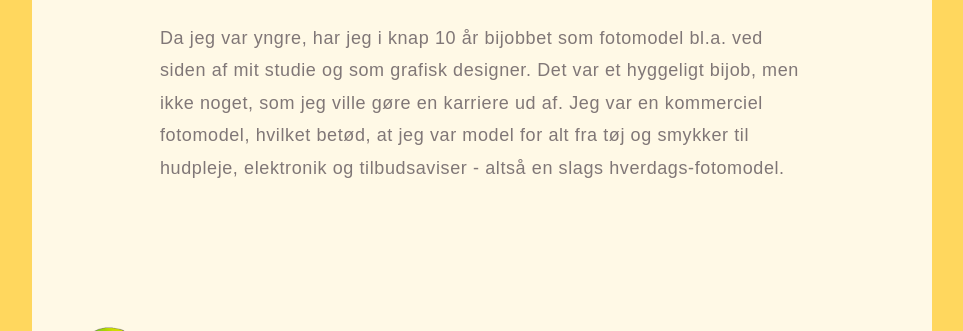
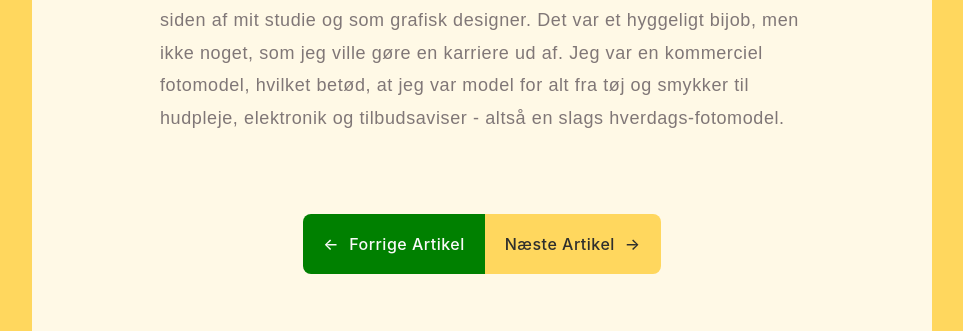
Before and after one commit to JarlTuxen/MadprojektHTMLCSS, a plain HTML site: page src/artikel1.html in a window 1280 px wide. Shown: the part 3458-3789 px from the top of the page, without its empty margins (158-1121 px from the left). Drawn offline with Linux system fonts and the light colour scheme.

Commit message:
Fix margin and button next

```diff
--- a/css/ArtikelStyle.css
+++ b/css/ArtikelStyle.css
@@ -48,10 +48,12 @@ body {
 
 h2 {
     font-size: 32px;
-
     font-weight: 900;
     font-family: Inter, serif;
 
+}
+.article-header.first-header {
+    margin-bottom: 5px;
 }
 
 .logo-nav {
@@ -117,6 +119,7 @@ p {
     flex: 0 0 70%;
     max-width: 70%;
     padding-left: 5%;
+
 }
 
 .background {
@@ -136,6 +139,9 @@ p {
     padding: 20px 10% 40px;
 
 
+}
+.article-header {
+    margin-bottom: -25px;
 }
 
 
@@ -335,5 +341,70 @@ li {
     flex-direction: row-reverse;
     margin-top: 60px;
     margin-bottom: 30px;
+}
+
+.article-next-back {
+    display: flex;
+    justify-content: center;
+    margin-top: 80px;
 
 }
+
+.next {
+    font-size: 16px;
+    font-family: Inter, sans-serif;
+    padding: 20px;
+    border: 0;
+    border-radius: 0 8px 8px 0;
+    font-weight: 500;
+    letter-spacing: 0.5px;
+    text-transform: capitalize;
+    color: #2f2f2d;
+    background-color: #FFD75E;
+
+
+}
+.next:after {
+    content: "\2192";
+    margin-left: 10px;
+}
+.next:hover {
+
+    transition-duration: 0.3s;
+    color: #fafafa;
+    background-color: green;
+    -ms-transform: scale(1.2);
+    transform: scale(1.2);
+    border-radius: 8px 8px 8px 8px;
+
+}
+
+
+.back {
+    font-size: 16px;
+    font-family: Inter, sans-serif;
+    padding: 20px;
+    border: 0;
+    font-weight: 500;
+    letter-spacing: 0.5px;
+    text-transform: capitalize;
+    color: #fafafa;
+    background-color: green;
+    border-radius: 8px 0 0 8px;
+
+}
+
+.back:before {
+    content: "\2190";
+    margin-right: 10px;
+}
+
+.back:hover {
+    color: #2f2f2d;
+    background-color: #FFD75E;
+    transition-duration: 0.3s;
+
+    -ms-transform: scale(1.2);
+    transform: scale(1.2);
+    border-radius: 8px 8px 8px 8px;
+}
--- a/src/artikel1.html
+++ b/src/artikel1.html
@@ -61,7 +61,7 @@
                     <a href="index.html"><img class="logo-nav" src="/images/staticimages/Background/Madrester.png" alt="logo"/></a>
                 </div>
                 <div class="paragraf-box">
-                    <h2 class="article-header">
+                    <h2 class="article-header first-header">
                         Danske madsvin
                     </h2>
                     <p class="box-paragraf">
@@ -123,6 +123,10 @@
                     Jeg var en kommerciel fotomodel, hvilket betød, at jeg var model for alt fra tøj og smykker til
                     hudpleje, elektronik og tilbudsaviser - altså en slags hverdags-fotomodel.
                 </p>
+            </div>
+            <div class="article-next-back">
+                <button class="back">Forrige artikel</button>
+                <button class="next">Næste artikel</button>
             </div>
         </div>
         <footer>
```
